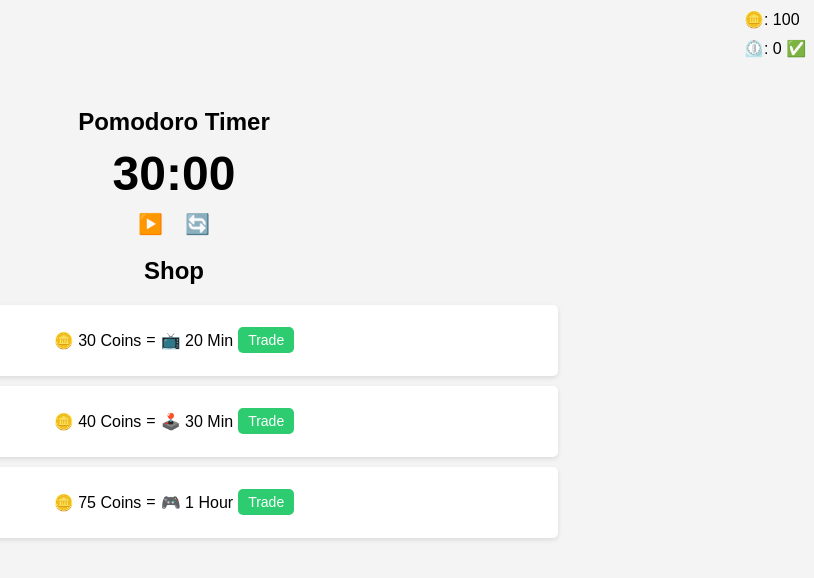
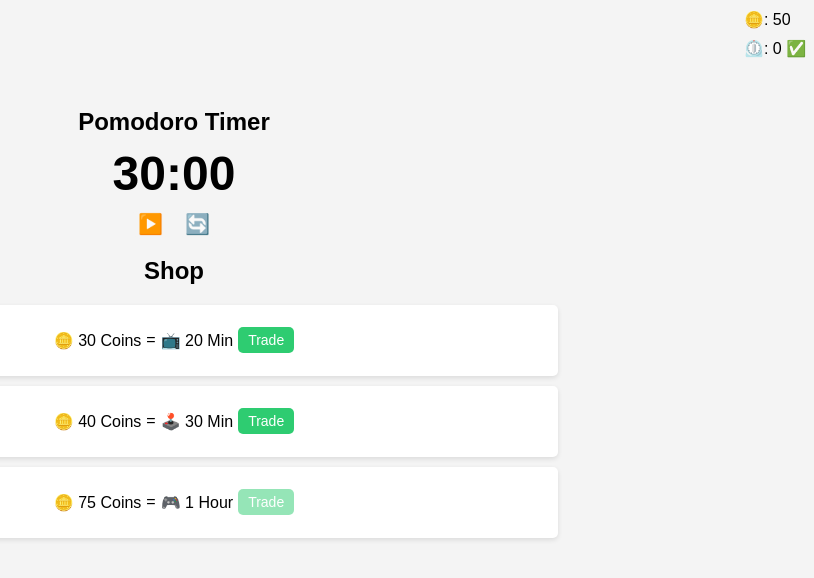
Before and after one commit to AndrewChacon/study-gamify, a React (Vite) app: page / in a window 1280 px wide. Shown: the top 578 px of the page, without its empty margins (466-1280 px from the left). Built offline with nearby package versions, Linux system fonts and the light colour scheme.

Commit message:
back to production token balance

```diff
--- a/src/App.jsx
+++ b/src/App.jsx
@@ -85,8 +85,8 @@ function App() {
 			.padStart(2, '0')}`;
 	};
 
-	// const [coins, setCoins] = useState(getStoredData('coins') || 50);
-	const [coins, setCoins] = useState(100);
+	const [coins, setCoins] = useState(getStoredData('coins') || 50);
+	// const [coins, setCoins] = useState(100); // used for testing
 	const [completedSessions, setCompletedSessions] = useState(
 		getStoredData('completedSessions') || 0
 	);
```
